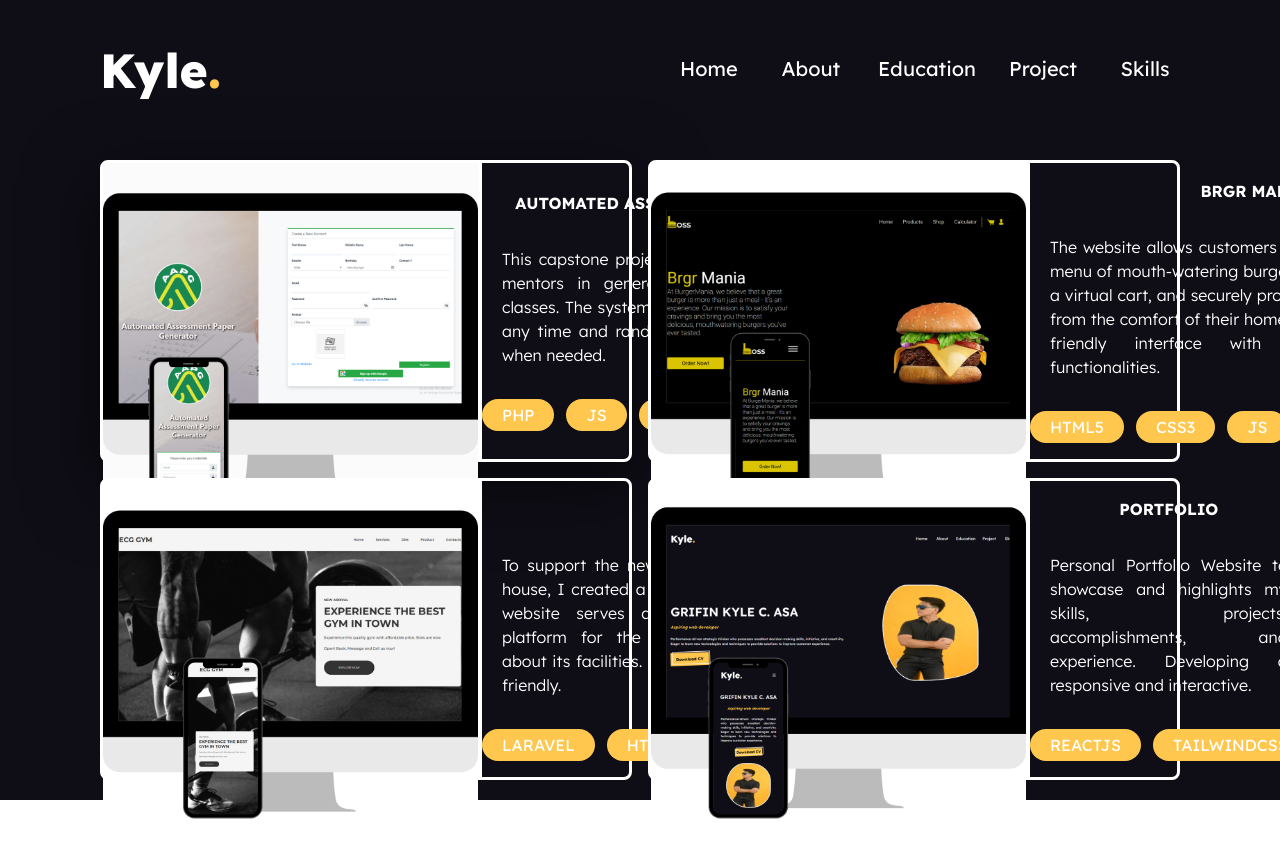
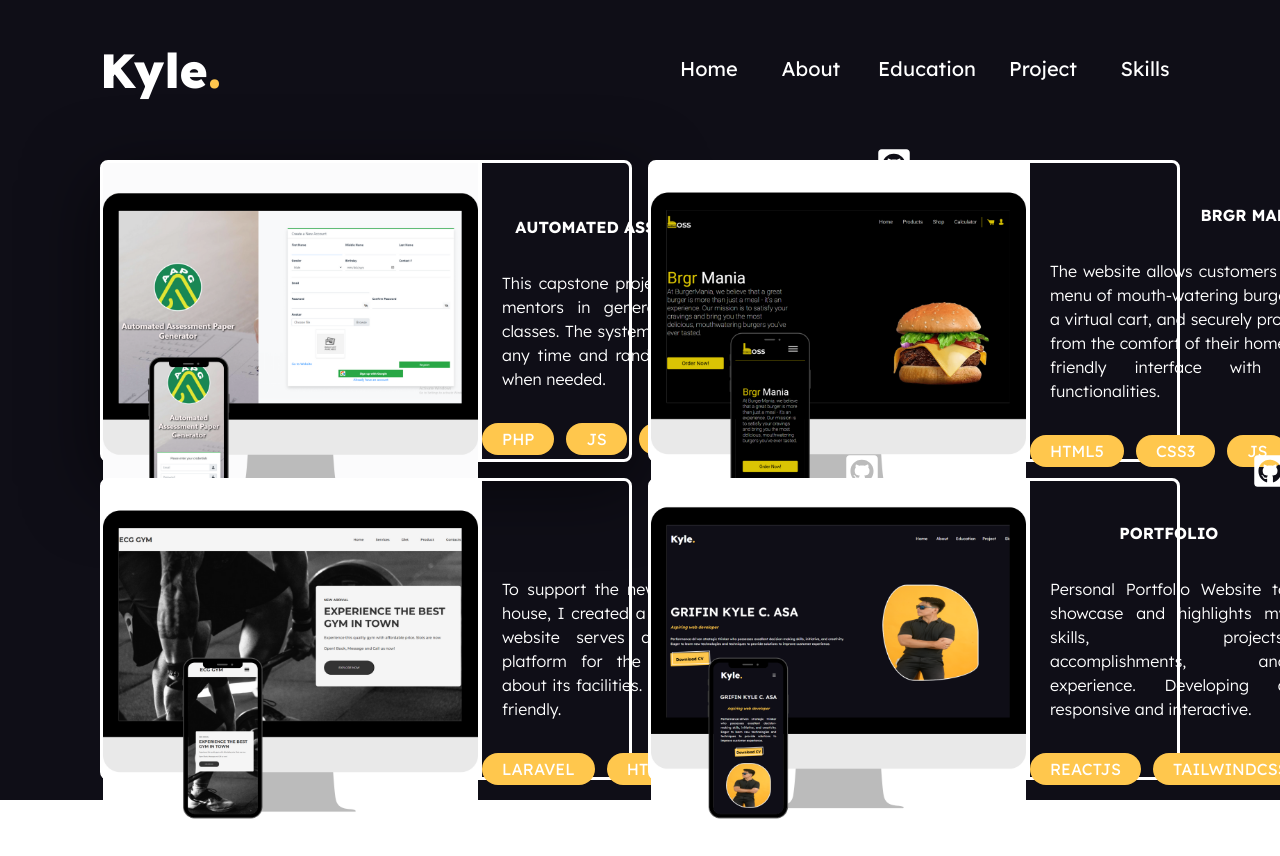
Before and after one commit to UnforgottenxKyle/MyWebsite, a React (Vite) app: page /Project in a window 1280 px wide. Shown: the top 856 px of the page. Built offline with nearby package versions, Linux system fonts and the light colour scheme; a web font is replaced by a local one.

Commit message:
3rd commit

```diff
--- a/src/components/Navbar.jsx
+++ b/src/components/Navbar.jsx
@@ -68,9 +68,14 @@ const Navbar = () => {
           <button onClick={OpenMenu}>{isOpen ? <X /> : <Menu />}</button>
         </div>
       </nav>
-      <motion.div className="fixed bg-[#2e2f3e] flex flex-col justify-center items-center w-full z-20 lg:hidden">
+      <motion.div className="burger-menu fixed flex flex-col justify-center items-center w-full z-20 lg:hidden">
         {isOpen && (
-          <motion.ul className="flex flex-col decoration-none text-black text-xl text-center gap-8 p-10 lg:hidden ">
+          <motion.ul
+            initial={{ y: -100, opacity: 0 }}
+            animate={{ y: 0, opacity: 1 }}
+            transition={{ duration: 0.6 }}
+            className="flex flex-col decoration-none text-white text-xl text-center gap-8 p-10  lg:hidden "
+          >
             <li>
               <NavLink
                 to="/"
@@ -96,7 +101,10 @@ const Navbar = () => {
               </NavLink>
             </li>
             <li>
-              <NavLink className="nav-link flex flex-col items-center hover:text-[#FFC74D] after:content-[''] after:block after:h-[3px] after:w-[70px] after:bg-[#FFC74D] after:rounded-3xl after:transition ease-in duration-200">
+              <NavLink
+                to="/Project"
+                className="nav-link flex flex-col items-center hover:text-[#FFC74D] after:content-[''] after:block after:h-[3px] after:w-[70px] after:bg-[#FFC74D] after:rounded-3xl after:transition ease-in duration-200"
+              >
                 Project
               </NavLink>
             </li>
--- a/src/components/Project.jsx
+++ b/src/components/Project.jsx
@@ -1,4 +1,7 @@
 import { motion } from "framer-motion";
+import { FaGithubSquare } from "react-icons/fa";
+import { Link } from "react-router-dom";
+
 const Project = () => {
   return (
     <>
@@ -12,8 +15,16 @@ const Project = () => {
           <div className="lg:border-r-[4px] lg:border-white">
             <img src="AAPG.png" alt="capstone" width={375} />
           </div>
-          <div className="flex flex-col justify-center items-center text-white gap-y-8">
-            <div className="font-bold text-center">
+          <div className="flex flex-col justify-center text-white gap-y-4 lg:gap-y-8">
+            <Link
+              to="https://github.com/UnforgottenxKyle/Automated-Assessment-Question-Generator"
+              className=" mt-[-5px] lg:mt-[-20px] flex justify-end pr-[20px]"
+            >
+              <button className="">
+                <FaGithubSquare className="flex place-content-end text-3xl lg:text-4xl" />
+              </button>
+            </Link>
+            <div className="flex justify-center items-center font-bold text-center">
               AUTOMATED ASSESSMENT PAPER GENERATOR
             </div>
             <div className="font-light text-justify px-5">
@@ -22,7 +33,7 @@ const Project = () => {
               users to store questions at any time and randomly generates a
               question paper when needed.
             </div>
-            <div className="flex gap-x-3">
+            <div className="flex gap-x-3 justify-center ">
               <button className="px-[7px] p-1 lg:p-1 lg:px-5 bg-[#FFC74D] rounded-2xl">
                 PHP
               </button>
@@ -50,8 +61,16 @@ const Project = () => {
           <div className="lg:border-r-[4px] lg:border-white ">
             <img src="Brgr.png" alt="e-commers" width={375} />
           </div>
-          <div className="flex flex-col justify-center items-center text-white gap-y-8">
-            <div className="font-bold">BRGR MANIA</div>
+          <div className="flex flex-col justify-center  text-white gap-y-8">
+            <Link
+              to="https://github.com/UnforgottenxKyle/ITEC106_project"
+              className=" mt-[-5px] lg:mt-[-20px] flex justify-end pr-[20px]"
+            >
+              <button className="">
+                <FaGithubSquare className="flex place-content-end text-3xl lg:text-4xl" />
+              </button>
+            </Link>
+            <div className="font-bold text-center ">BRGR MANIA</div>
             <div className="text-justify px-5 font-light">
               The website allows customers to browse an extensive menu of
               mouth-watering burgers, add their choices to a virtual cart, and
@@ -59,7 +78,7 @@ const Project = () => {
               home. By integrating a user-friendly interface with robust
               e-commerce functionalities.
             </div>
-            <div className="flex gap-x-3">
+            <div className="flex gap-x-3 justify-center">
               <button className="px-[7px] p-1 lg:p-1 lg:px-5 bg-[#FFC74D] rounded-2xl">
                 HTML5
               </button>
@@ -87,15 +106,23 @@ const Project = () => {
           <div className="lg:border-r-[4px] lg:border-white">
             <img src="Gym.png" alt="StaticWEB" width={375} />
           </div>
-          <div className="flex flex-col justify-center items-center text-white gap-y-8">
-            <div className="font-bold">ECG GYM</div>
+          <div className="flex flex-col justify-center text-white gap-y-8">
+            <Link
+              to="https://github.com/UnforgottenxKyle/Gym-using-laravel"
+              className=" mt-[-5px] lg:mt-[-20px] flex justify-end pr-[20px]"
+            >
+              <button className="">
+                <FaGithubSquare className="flex place-content-end text-3xl lg:text-4xl" />
+              </button>
+            </Link>
+            <div className="font-bold text-center">ECG GYM</div>
             <div className="text-justify px-5 font-light">
               To support the newly established gym near my house, I created a
               website called ECG GYM. The website serves as a comprehensive
               digital platform for the gym, providing information about its
               facilities. I ensured that the site is user-friendly.
             </div>
-            <div className="flex gap-x-3">
+            <div className="flex gap-x-3 justify-center">
               <button className="px-[7px] p-1 lg:p-1 lg:px-5 bg-[#FFC74D] rounded-2xl">
                 LARAVEL
               </button>
@@ -120,14 +147,22 @@ const Project = () => {
           <div className="lg:border-r-[4px] lg:border-white">
             <img src="portfolio.png" alt="portfolio" width={375} />
           </div>
-          <div className="flex flex-col justify-center items-center text-white gap-y-8">
-            <div className="font-bold">PORTFOLIO</div>
+          <div className="flex flex-col justify-center text-white gap-y-8">
+            <Link
+              to="https://github.com/UnforgottenxKyle/MyWebsite"
+              className=" mt-[-5px] lg:mt-[-20px] flex justify-end pr-[20px]"
+            >
+              <button className="">
+                <FaGithubSquare className="flex place-content-end text-3xl lg:text-4xl" />
+              </button>
+            </Link>
+            <div className="font-bold text-center">PORTFOLIO</div>
             <div className="text-justify px-5 font-light">
               Personal Portfolio Website to showcase and highlights my skills,
               projects, accomplishments, and experience. Developing a responsive
               and interactive.
             </div>
-            <div className="flex gap-x-3">
+            <div className="flex gap-x-3 justify-center">
               <button className="px-[7px] p-1 lg:p-1 lg:px-5 bg-[#FFC74D] rounded-2xl">
                 REACTJS
               </button>
--- a/src/index.css
+++ b/src/index.css
@@ -57,3 +57,7 @@
   left: -37px;
   border: 5px solid #ffc74d;
 }
+
+.burger-menu {
+  backdrop-filter: blur(15px);
+}
```
